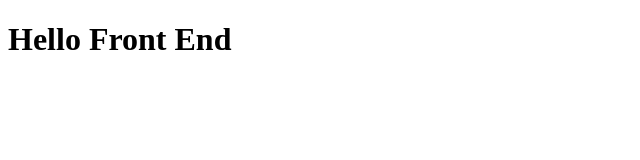
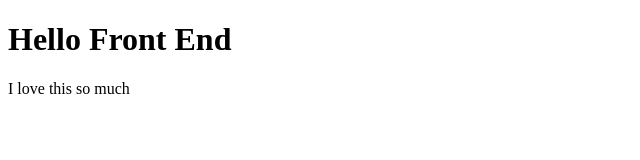
Before and after one commit to Ramogi/Coursera, a plain HTML site: page site/index.html in a window 1280 px wide. Shown: the whole page, without its empty margins (0-640 px from the left). Drawn offline with Linux system fonts and the light colour scheme.

Commit message:
Added a paragraph

```diff
--- a/site/index.html
+++ b/site/index.html
@@ -5,6 +5,7 @@
 </head>
 <body>
 <h1> Hello Front End</h1>
+<p> I love this so much </p>
 
 </body>
 </html>
```
